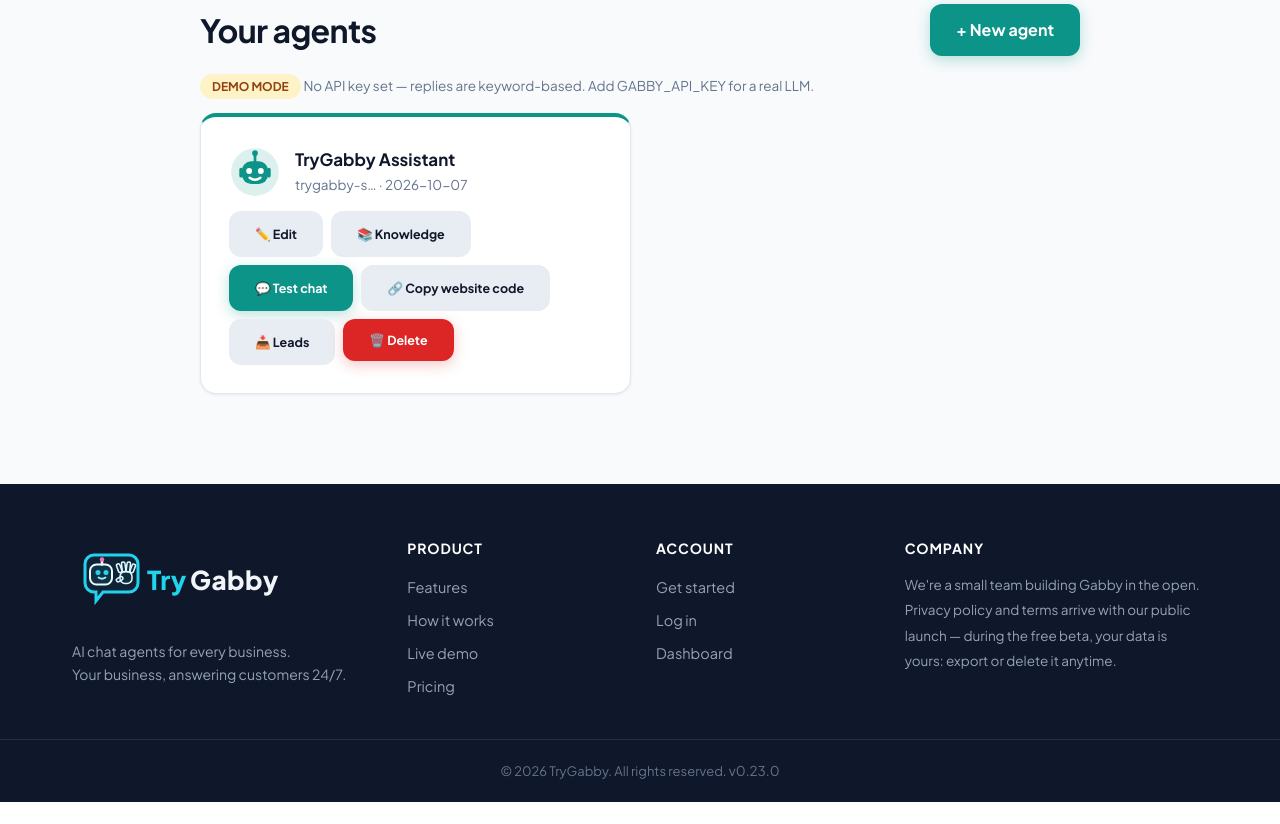
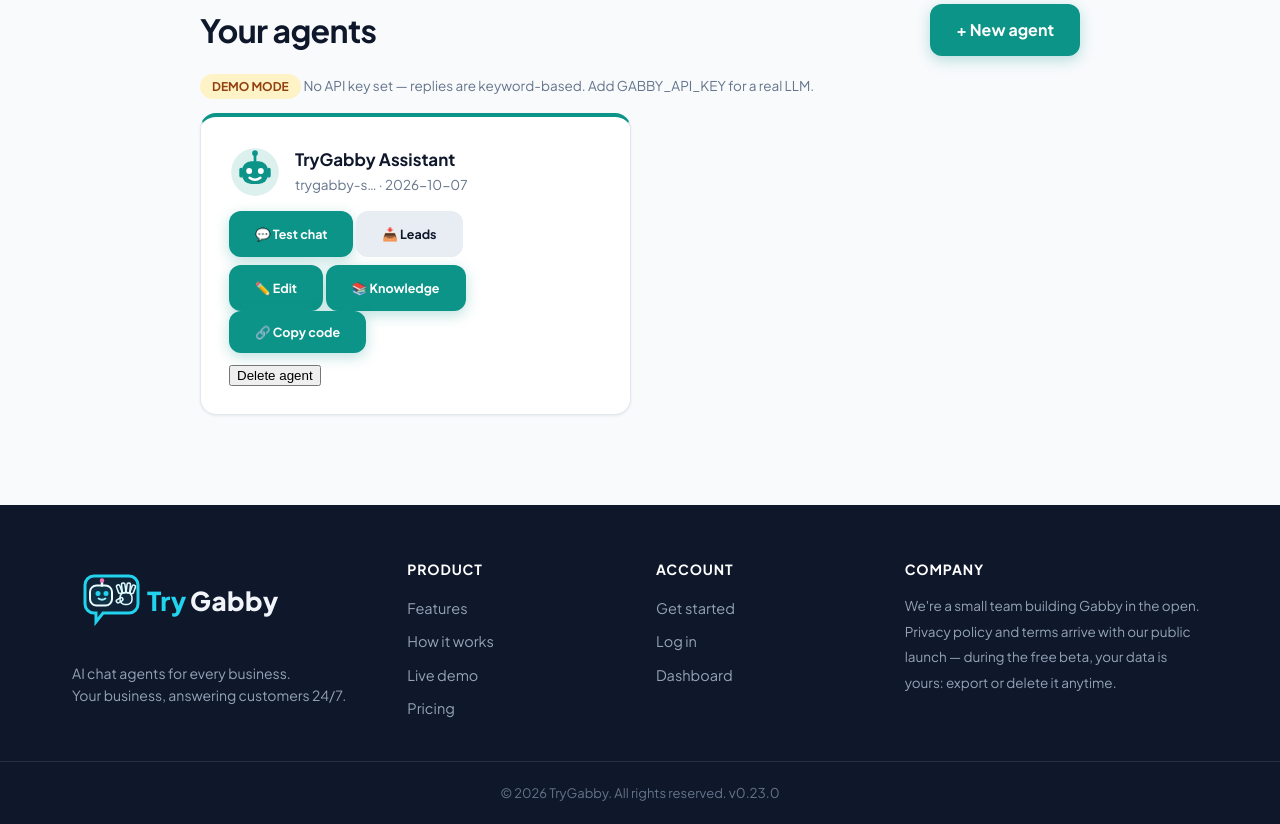
Before and after one commit to forslund2k/gabby, a Flask app: page /dashboard in a window 1280 px wide. Shown: the part 145-969 px from the top of the page. Before the commit the page ends 947 px from the top, so only its background shows below. Run offline with Flask 3, Linux system fonts and the light colour scheme; the visitor is signed in with stand-in values (Sample User, id 1).

Commit message:
Add files via upload

```diff
--- a/templates/dashboard.html
+++ b/templates/dashboard.html
@@ -32,14 +32,18 @@
         </div>
       </div>
       <div class="agent-actions">
-        <a class="btn small secondary" href="/agents/{{ a.id }}/edit">✏️ Edit</a>
-        <a class="btn small secondary" href="/agents/{{ a.id }}/knowledge">📚 Knowledge</a>
-        <a class="btn small" href="/agents/{{ a.id }}/chat">💬 Test chat</a>
-        <button type="button" class="btn small secondary copy-embed-btn" data-snippet="{{ snippets[a.id] }}">🔗 Copy website code</button>
-        <a class="btn small secondary{% if unread[a.id] %} btn-leads-hot{% endif %}" href="/agents/{{ a.id }}/leads">📥 Leads{% if unread[a.id] %} <span class="lead-badge">{{ unread[a.id] }}</span>{% endif %}</a>
-        <form method="post" action="/agents/{{ a.id }}/delete" style="display:inline;"
+        <div class="agent-actions-primary">
+          <a class="btn small" href="/agents/{{ a.id }}/chat">💬 Test chat</a>
+          <a class="btn small secondary{% if unread[a.id] %} btn-leads-hot{% endif %}" href="/agents/{{ a.id }}/leads">📥 Leads{% if unread[a.id] %} <span class="lead-badge">{{ unread[a.id] }}</span>{% endif %}</a>
+        </div>
+        <div class="agent-actions-secondary">
+          <a class="btn small ghost" href="/agents/{{ a.id }}/edit">✏️ Edit</a>
+          <a class="btn small ghost" href="/agents/{{ a.id }}/knowledge">📚 Knowledge</a>
+          <button type="button" class="btn small ghost copy-embed-btn" data-snippet="{{ snippets[a.id] }}">🔗 Copy code</button>
+        </div>
+        <form method="post" action="/agents/{{ a.id }}/delete" class="agent-delete"
               onsubmit="return confirm('Delete {{ a.name }} and all its data?');">
-          <button class="btn small danger" type="submit">🗑️ Delete</button>
+          <button class="link-danger" type="submit">Delete agent</button>
         </form>
       </div>
     </div>
```
